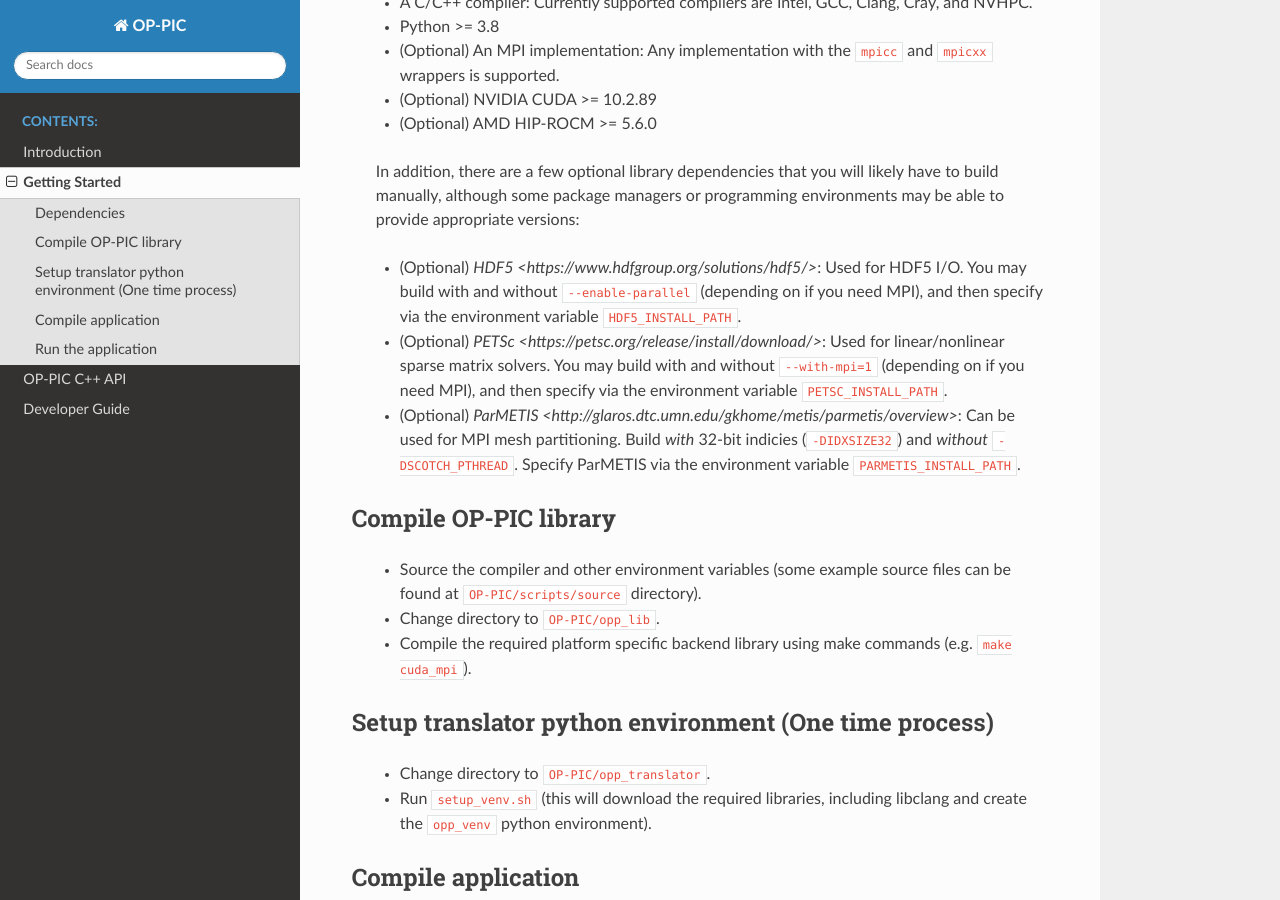
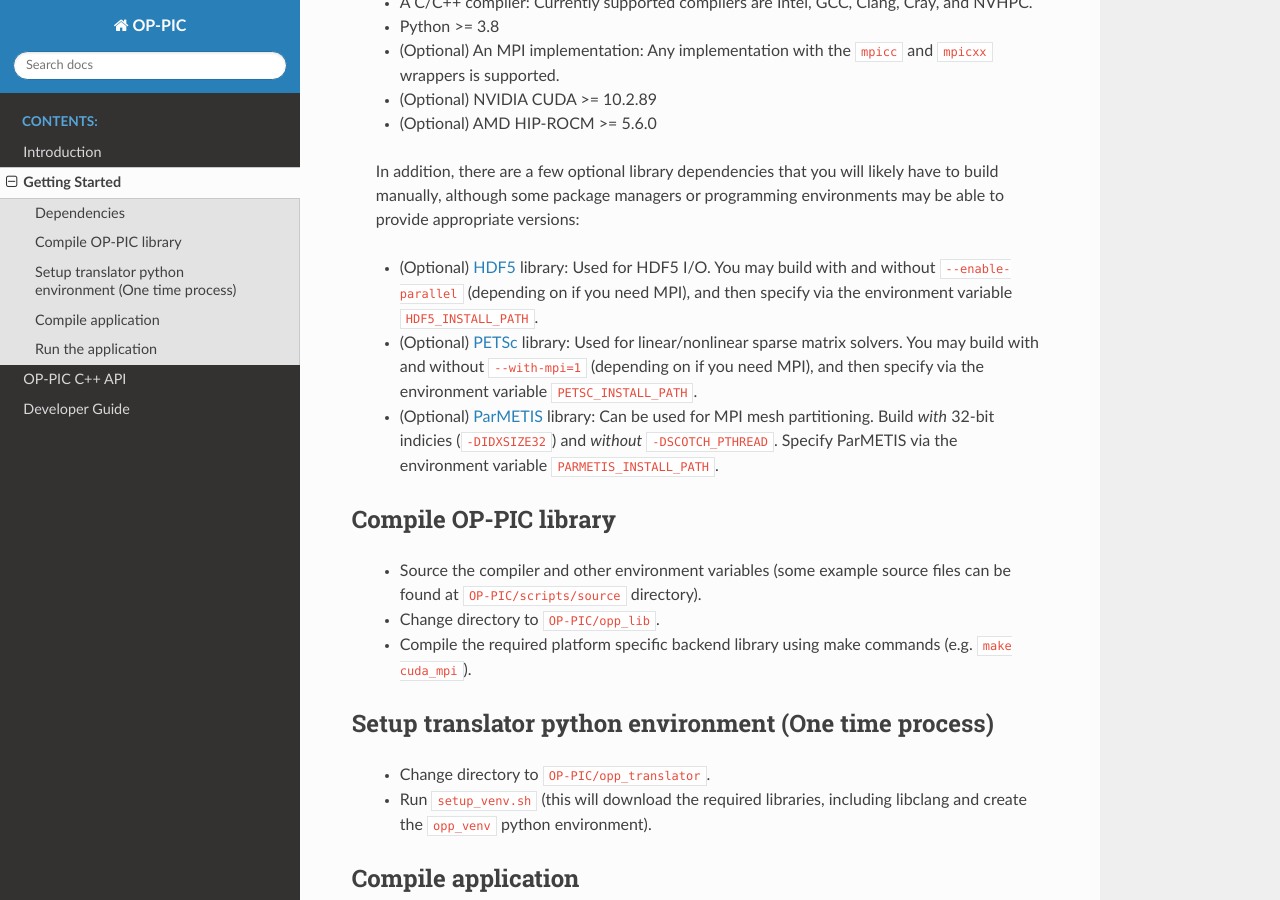
Before and after one commit to ZamanLantra/git_docs_test, a Sphinx documentation site: the page built from doc/getting_started.rst, in a window 1280 px wide and 900 px high, scrolled down 827 px. Built offline with Sphinx 7.4.7 and the Read the Docs theme 2.0.0, drawn with Linux system fonts in a browser that asks for light colours; pages that are not in the unit, such as notebooks, are missing from menus.

Commit message:
Update getting_started.rst

```diff
--- a/doc/getting_started.rst
+++ b/doc/getting_started.rst
@@ -29,9 +29,9 @@
 
  In addition, there are a few optional library dependencies that you will likely have to build manually, although some package managers or programming environments may be able to provide appropriate versions:
 
- - (Optional) `HDF5 <https://www.hdfgroup.org/solutions/hdf5/>`: Used for HDF5 I/O. You may build with and without ``--enable-parallel`` (depending on if you need MPI), and then specify via the environment variable ``HDF5_INSTALL_PATH``.
- - (Optional) `PETSc <https://petsc.org/release/install/download/>`: Used for linear/nonlinear sparse matrix solvers. You may build with and without ``--with-mpi=1`` (depending on if you need MPI), and then specify via the environment variable ``PETSC_INSTALL_PATH``.
- - (Optional) `ParMETIS <http://glaros.dtc.umn.edu/gkhome/metis/parmetis/overview>`: Can be used for MPI mesh partitioning. Build *with* 32-bit indicies (``-DIDXSIZE32``) and *without* ``-DSCOTCH_PTHREAD``. Specify ParMETIS via the environment variable ``PARMETIS_INSTALL_PATH``.
+ - (Optional) `HDF5 <https://www.hdfgroup.org/solutions/hdf5/>`_ library: Used for HDF5 I/O. You may build with and without ``--enable-parallel`` (depending on if you need MPI), and then specify via the environment variable ``HDF5_INSTALL_PATH``.
+ - (Optional) `PETSc <https://petsc.org/release/install/download/>`_ library: Used for linear/nonlinear sparse matrix solvers. You may build with and without ``--with-mpi=1`` (depending on if you need MPI), and then specify via the environment variable ``PETSC_INSTALL_PATH``.
+ - (Optional) `ParMETIS <http://glaros.dtc.umn.edu/gkhome/metis/parmetis/overview>`_ library: Can be used for MPI mesh partitioning. Build *with* 32-bit indicies (``-DIDXSIZE32``) and *without* ``-DSCOTCH_PTHREAD``. Specify ParMETIS via the environment variable ``PARMETIS_INSTALL_PATH``.
 
 Compile OP-PIC library
 ----------------------
```
